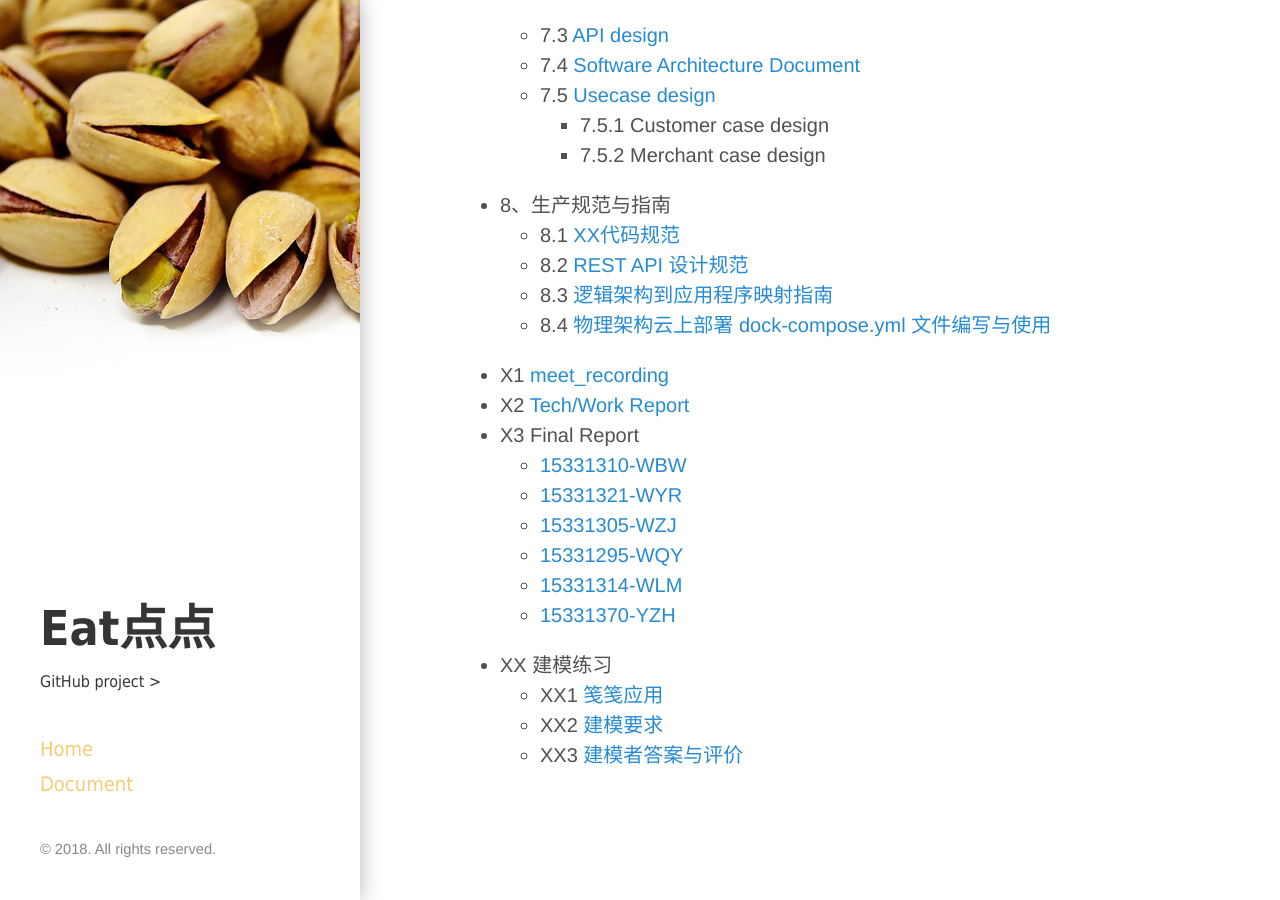
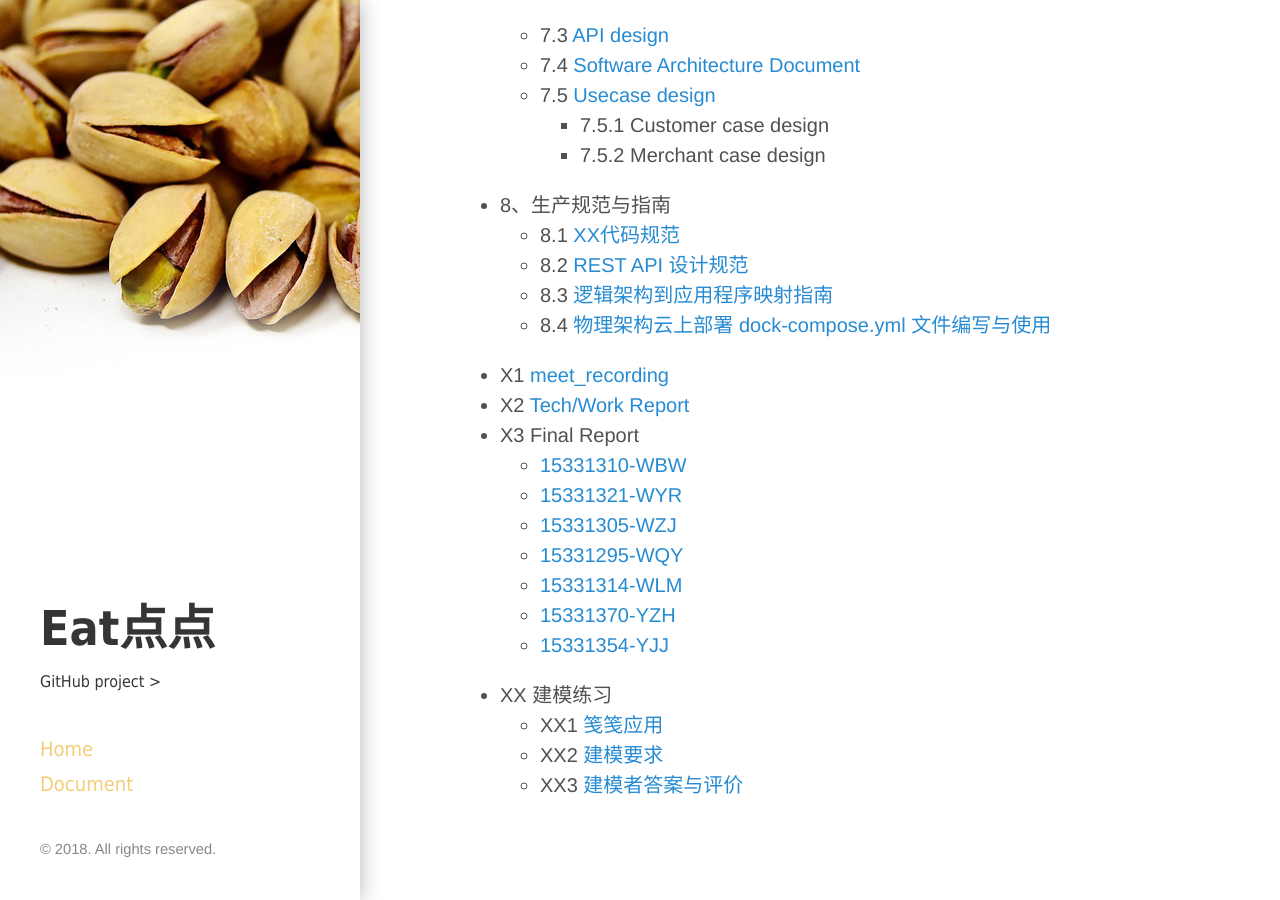
Before and after one commit to ChickenDinner8/ChickenDinner8.github.io, a Jekyll site: the page built from index.md, in a window 1280 px wide and 900 px high, scrolled down 1026 px. Built offline with Jekyll 4.4.1, drawn with Linux system fonts in a browser that asks for light colours.

Commit message:
上传个人报告

```diff
--- a/index.md
+++ b/index.md
@@ -69,6 +69,8 @@ title: Home
     - [15331295-WQY](https://blog.csdn.net/pomelo_W/article/details/80870754)
     - [15331314-WLM](https://wulinman.github.io/2018/06/30/final-report/)
     - [15331370-YZH](https://cocaice.github.io/2018/06/30/2018-6-30-%E7%B3%BB%E7%BB%9F%E5%88%86%E6%9E%90%E4%B8%8E%E8%AE%BE%E8%AE%A1FinalReport/)
+    - [15331354-YJJ](https://blog.csdn.net/weixin_40280266/article/details/80870169)
+
 + XX 建模练习
     - XX1 [笺笺应用](https://chickendinner8.github.io/2018/05/11/笺笺建模练习.html)
     - XX2 [建模要求](https://chickendinner8.github.io/2018/05/13/XX2.html)
```
